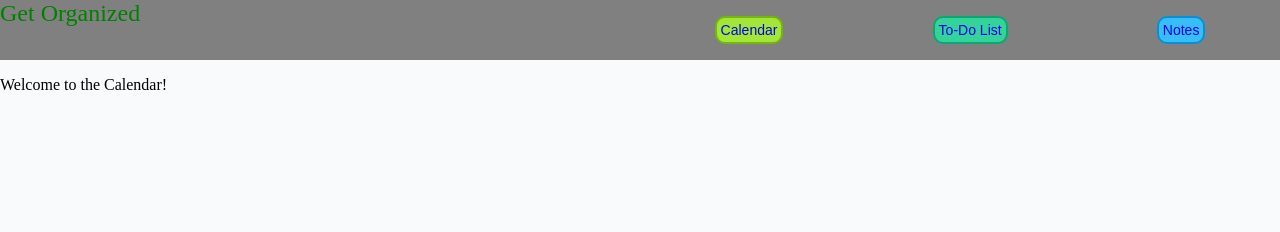
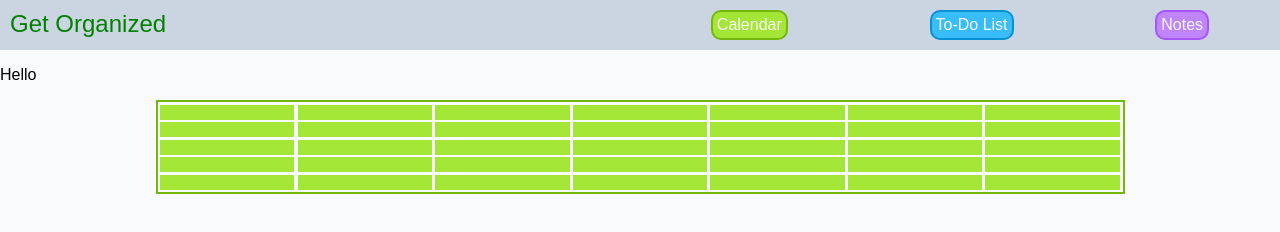
Before and after one commit to TheGreengo/startup, a plain HTML site: page calendar.html in a window 1280 px wide. Drawn offline with Linux system fonts and the light colour scheme.

Commit message:
initial calendar work

```diff
--- a/calendar.html
+++ b/calendar.html
@@ -11,14 +11,123 @@
             <nav>
                 <a href="index.html" class="logo">Get Organized</a>
                 <menu>
-                    <button class="cal-btn btn"><a href="calendar.html">Calendar</a></button>
-                    <button class="todo-btn btn"><a href="todo.html">To-Do List</a></button>
-                    <button class="notes-btn btn"><a href="notes.html">Notes</a></button>
+                    <button class="cal-btn btn"><a href="calendar.html" class="btn-lnk">Calendar</a></button>
+                    <button class="todo-btn btn"><a href="todo.html" class="btn-lnk">To-Do List</a></button>
+                    <button class="notes-btn btn"><a href="notes.html" class="btn-lnk">Notes</a></button>
                 </menu>
             </nav>
         </header>
         <p>
-            Welcome to the Calendar!
+            Hello
         </p>
+        <div class="calendar">
+            <div class="cal-hold">
+                <div class="day">
+
+                </div>
+                <div class="day">
+
+                </div>
+                <div class="day">
+
+                </div>
+                <div class="day">
+
+                </div>
+                <div class="day">
+
+                </div>
+                <div class="day">
+
+                </div>
+                <div class="day">
+
+                </div>
+                <div class="day">
+
+                </div>
+                <div class="day">
+
+                </div>
+                <div class="day">
+
+                </div>
+                <div class="day">
+
+                </div>
+                <div class="day">
+
+                </div>
+                <div class="day">
+
+                </div>
+                <div class="day">
+
+                </div>
+                <div class="day">
+
+                </div>
+                <div class="day">
+
+                </div>
+                <div class="day">
+
+                </div>
+                <div class="day">
+
+                </div>
+                <div class="day">
+
+                </div>
+                <div class="day">
+
+                </div>
+                <div class="day">
+
+                </div>
+                <div class="day">
+
+                </div>
+                <div class="day">
+
+                </div>
+                <div class="day">
+
+                </div>
+                <div class="day">
+
+                </div>
+                <div class="day">
+
+                </div>
+                <div class="day">
+
+                </div>
+                <div class="day">
+
+                </div>
+                <div class="day">
+
+                </div>
+                <div class="day">
+
+                </div>
+                <div class="day">
+
+                </div>
+                <div class="day">
+
+                </div>
+                <div class="day">
+
+                </div>
+                <div class="day">
+
+                </div>
+                <div class="day">
+
+                </div>
+            </div>
+        </div>
     </body>
 </html>
--- a/style.css
+++ b/style.css
@@ -2,6 +2,7 @@ body{
     background-color: #f8fafc;
     margin: 0px;
     padding: 0px;
+    font-family: Arial, Helvetica, sans-serif;
 }
 
 nav{
@@ -10,14 +11,20 @@ nav{
     justify-content: space-between;
 }
 
+menu{
+    margin:0px;
+}
+
 header{
-   background-color: grey;
+   background-color: #cbd5e1;
 }
 
 .logo {
     color: green;
     font-size: 24px;
     text-decoration: none;
+    vertical-align: center;
+    margin: 10px;
 }
 
 a{
@@ -29,23 +36,25 @@ a{
 }
 
 .todo-btn {
-    background-color: #34d399;
-    border: solid #0ba773 2px;
+    background-color: #38bdf8;
+    border: solid #0591d2 2px;
 }
 
 .notes-btn {
-    background-color: #38bdf8;
-    border: solid #0591d2 2px;
+    background-color: #c084fc;
+    border: solid #a855f7 2px;
 }
 
 .btn{
     padding: 4px;
     font-size: 14px;
     border-radius: 10px;
+    margin: 10px;
 }
 
 .btn-lnk{
-    color: white;
+    color: #fafaf9;
+    font-size: 16px;
 }
 
 menu{
@@ -53,3 +62,24 @@ menu{
     display: flex;
     justify-content: space-around;
 }
+
+.calendar{
+    display: flex;
+    justify-content: center;
+}
+
+.cal-hold{
+    border: solid #73b70d 2px;
+    width: 80%;
+    max-width: 960px;
+    display: grid;
+    grid-template-columns: 14% 14% 14% 14% 14% 14% 14%;
+    column-gap: 0.33334%;
+    row-gap: 2.5px;
+    padding: 2.5px;
+}
+
+.day{
+    background-color: #a3e635;
+    height: 15px;
+}
```
Also changed, not shown: notes.html (+3 -3 lines), todo.html (+3 -3 lines).
